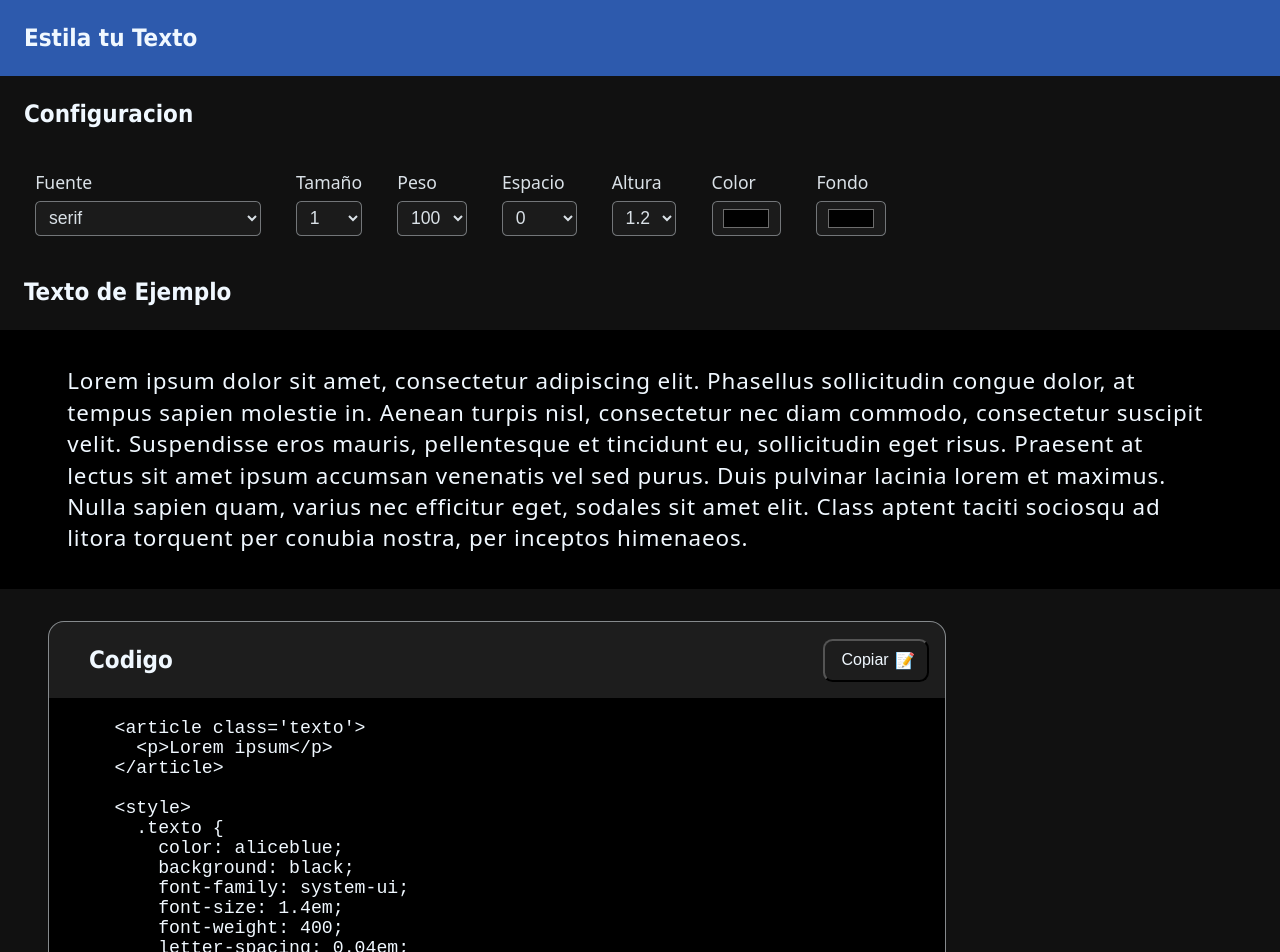
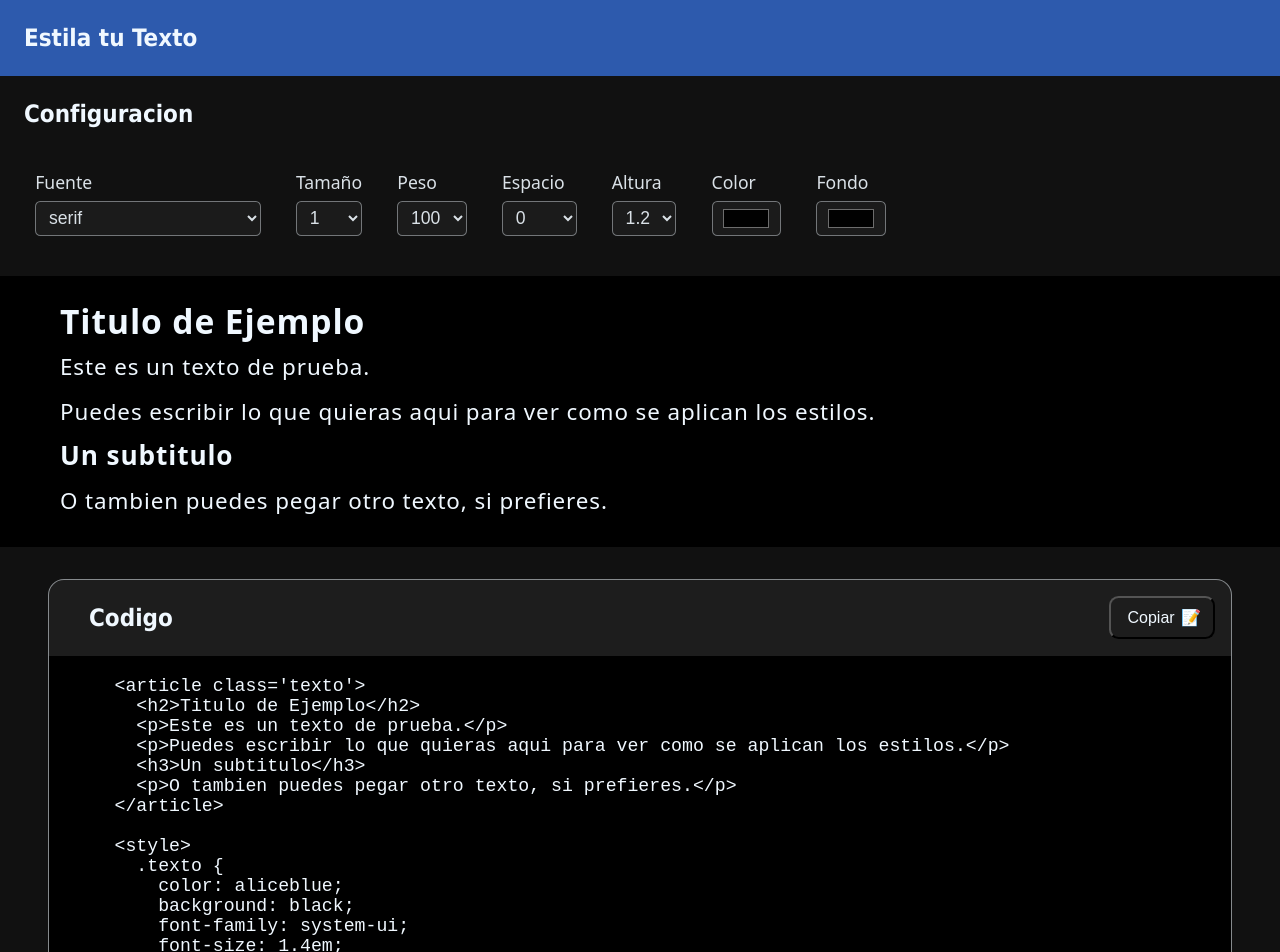
Before and after one commit to SebaRomeroX/component_builder, a React (Vite) app: page / in a window 1280 px wide. Shown: the top 952 px of the page. Built offline with nearby package versions, Linux system fonts and the light colour scheme.

Commit message:
feature(texto): agregar y modificar texto
permite al usuario agregar su propio texto, modificarlo y recibirlo en el output

```diff
--- a/src/App.css
+++ b/src/App.css
@@ -56,14 +56,22 @@ body {
 /* ------------------------- VISUALIZAR ------------------------- */
 
 .visualizador {
-  padding: 1.6em 3em;
+  margin: 1em 0;
+  padding: 30px 60px;
+  display: flex;
+  flex-direction: column;
+  gap: .6em;
+}
+
+.visualizador *:focus {
+  outline: none;
 }
 
 
 /* ------------------------- SALIDA ------------------------- */
 
 .salida-codigo {
-  width: 70vw;
+  /* width: 70vw; */
   margin: 2em 3em;
   border: 1px solid rgba(240, 248, 255, 0.493);
   border-radius: 1em;
@@ -106,4 +114,5 @@ body {
   background-color: black;
   font-size: 1.4em;
   border-radius: 0 0 1em 1em;
+  overflow: scroll;
 }
--- a/src/App.jsx
+++ b/src/App.jsx
@@ -16,16 +16,32 @@ const App = () => {
     Altura: '1.4'
   })
 
+  const [texto, setTexto] = useState({
+    titulo: 'Titulo de Ejemplo',
+    parrafo1: 'Este es un texto de prueba.',
+    parrafo2: 'Puedes escribir lo que quieras aqui para ver como se aplican los estilos.',
+    subtitulo: 'Un subtitulo',
+    parrafo3: 'O tambien puedes pegar otro texto, si prefieres.'
+  })
+
   function actualizarEstilos (campo, valor) {
     setEstilos(prev => ({...prev, [campo]: valor}))
+  }
+
+  function actualizarTexto (campo, valor) {
+    setTexto(prev => ({...prev, [campo]: valor}))
   }
 
   return (
     <section>
       <h1 className='titulo header'>Estila tu Texto</h1>
       <Inputs actualizarEstilos={actualizarEstilos} />
-      <Visualizador estilos={estilos} />
-      <SalidaCodigo estilos={estilos} />
+      <Visualizador
+        actualizarTexto={actualizarTexto}
+        texto={texto}
+        estilos={estilos}
+      />
+      <SalidaCodigo texto={texto} estilos={estilos} />
     </section>
   )
 }
--- a/src/components/Salida.jsx
+++ b/src/components/Salida.jsx
@@ -1,12 +1,13 @@
 import { useState } from "react"
 
-export const SalidaCodigo = ({ estilos }) => {
+export const SalidaCodigo = ({ estilos, texto }) => {
   const { Color, Fondo, Tamaño, Fuente, Peso, Espacio, Altura } = estilos
+  const { titulo, parrafo1, parrafo2, subtitulo, parrafo3 } = texto
   const [copiar, setCopiar] = useState('📝')
+
 
   function copiarCodigo() {
     const codigo = document.getElementById('codigo').textContent
-    console.log(codigo)
 
     navigator.clipboard.writeText(codigo)
       .then(() => {
@@ -27,7 +28,11 @@ export const SalidaCodigo = ({ estilos }) => {
 
       <pre id="codigo">{`
       <article class='texto'>
-        <p>Lorem ipsum</p>
+        <h2>${titulo}</h2>
+        <p>${parrafo1}</p>
+        <p>${parrafo2}</p>
+        <h3>${subtitulo}</h3>
+        <p>${parrafo3}</p>
       </article>
 
       <style>
--- a/src/components/Visualizador.jsx
+++ b/src/components/Visualizador.jsx
@@ -1,12 +1,14 @@
-export const Visualizador = ({ estilos }) => {
+import { useState } from "react"
+
+export const Visualizador = ({ estilos, texto, actualizarTexto }) => {
   const { Color, Fondo, Tamaño, Fuente, Peso, Espacio, Altura } = estilos
+  const [textoInicial] = useState(texto)
 
   return (
     <section>
-      <h2 className='titulo'>Texto de Ejemplo</h2>
-
       <article
         className='visualizador'
+        spellCheck='false'
         style={{
           color: Color,
           background: Fondo,
@@ -17,15 +19,36 @@ export const Visualizador = ({ estilos }) => {
           lineHeight: `${Altura}em`
         }}
       >
-        <p>Lorem ipsum dolor sit amet, consectetur adipiscing elit.
-          Phasellus sollicitudin congue dolor, at tempus sapien molestie in.
-          Aenean turpis nisl, consectetur nec diam commodo, consectetur suscipit velit.
-          Suspendisse eros mauris, pellentesque et tincidunt eu, sollicitudin eget risus.
-          Praesent at lectus sit amet ipsum accumsan venenatis vel sed purus.
-          Duis pulvinar lacinia lorem et maximus. Nulla sapien quam,
-          varius nec efficitur eget, sodales sit amet elit.
-          Class aptent taciti sociosqu ad litora torquent per conubia nostra,
-          per inceptos himenaeos.</p>
+        <h2
+          contentEditable="plaintext-only"
+          onInput={(e) => actualizarTexto('titulo', e.target.textContent)}
+        >
+          {textoInicial.titulo}
+        </h2>
+        <p
+          contentEditable="plaintext-only"
+          onInput={(e) => actualizarTexto('parrafo1', e.target.textContent)}
+        >
+          {textoInicial.parrafo1}
+        </p>
+        <p
+          contentEditable="plaintext-only"
+          onInput={(e) => actualizarTexto('parrafo2', e.target.textContent)}
+        >
+          {textoInicial.parrafo2}
+        </p>
+        <h3
+          contentEditable="plaintext-only"
+          onInput={(e) => actualizarTexto('subtitulo', e.target.textContent)}
+        >
+          {textoInicial.subtitulo}
+        </h3>
+        <p
+          contentEditable="plaintext-only"
+          onInput={(e) => actualizarTexto('parrafo3', e.target.textContent)}
+        >
+          {textoInicial.parrafo3}
+        </p>
       </article>
     </section>
   )
```
